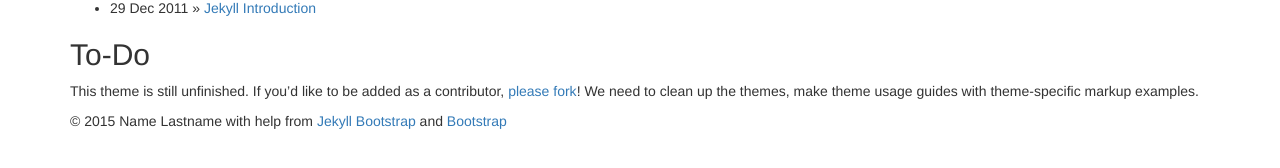
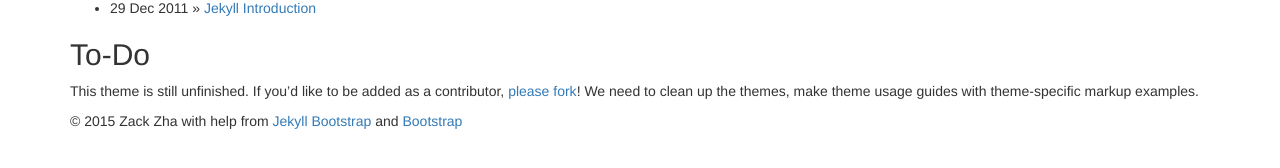
Before and after one commit to slowfall/slowfall.github.io, a Jekyll site: the page built from index.md, in a window 1280 px wide. Shown: the part 690-858 px from the top of the page. Built offline with Jekyll 4.4.1, drawn with Linux system fonts in a browser that asks for light colours; nearby versions of some CDN libraries; library files that are not in the unit come from our copies.

Commit message:
modified _config.yml

```diff
--- a/_config.yml
+++ b/_config.yml
@@ -11,9 +11,9 @@ highlighter: pygments
 title : Jekyll Bootstrap
 tagline: Site Tagline
 author :
-  name : Name Lastname
-  email : blah@email.test
-  github : username
+  name : Zack Zha
+  email : givbw@hotmail.com
+  github : slowfall
   twitter : username
   feedburner : feedname
 
@@ -25,7 +25,7 @@ author :
 # Else if you are pushing to username.github.io, replace with your username.
 # Finally if you are pushing to a GitHub project page, include the project name at the end.
 #
-production_url : http://username.github.io
+production_url : cocoazack.com
 
 # All Jekyll-Bootstrap specific configurations are namespaced into this hash
 #
```
